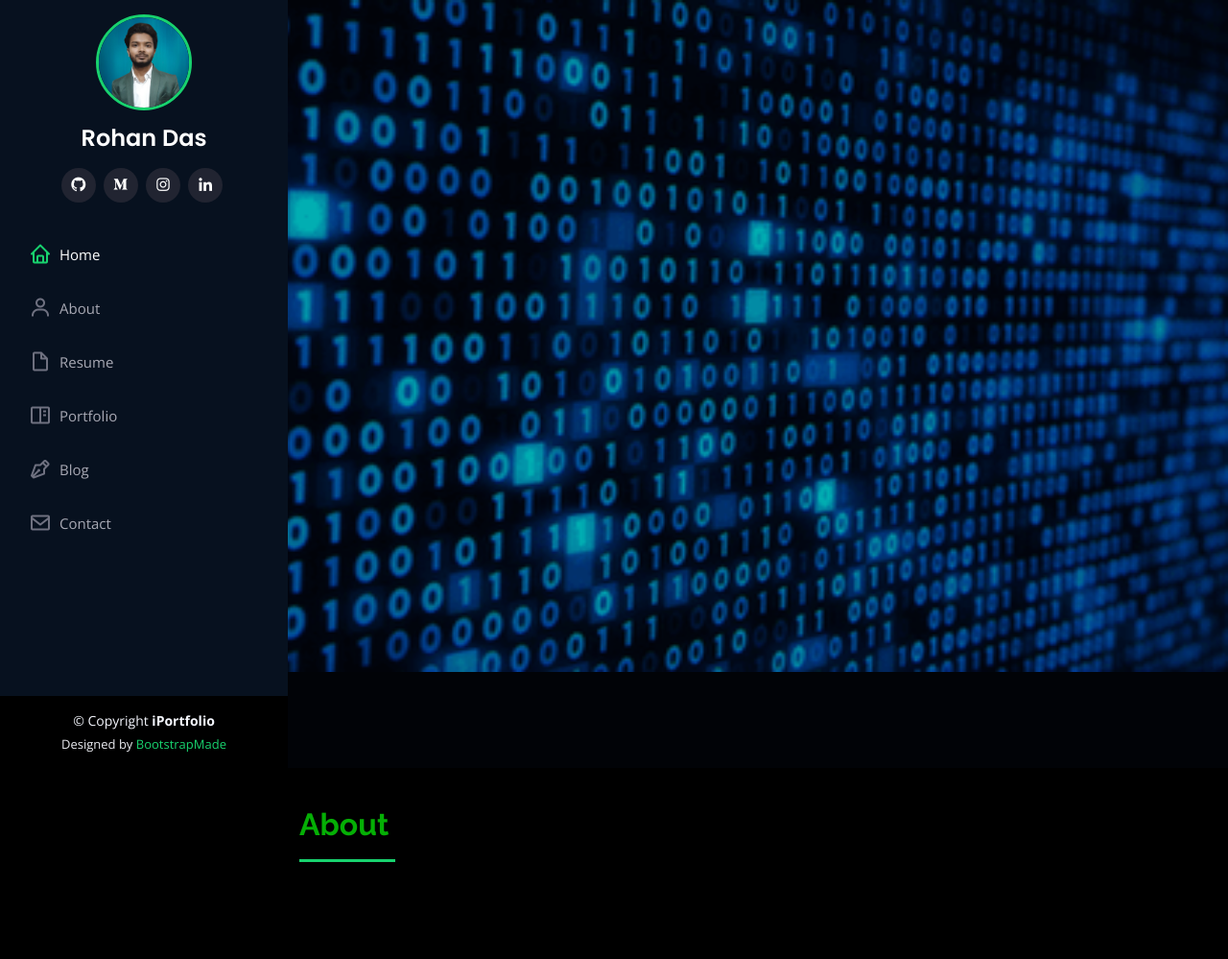
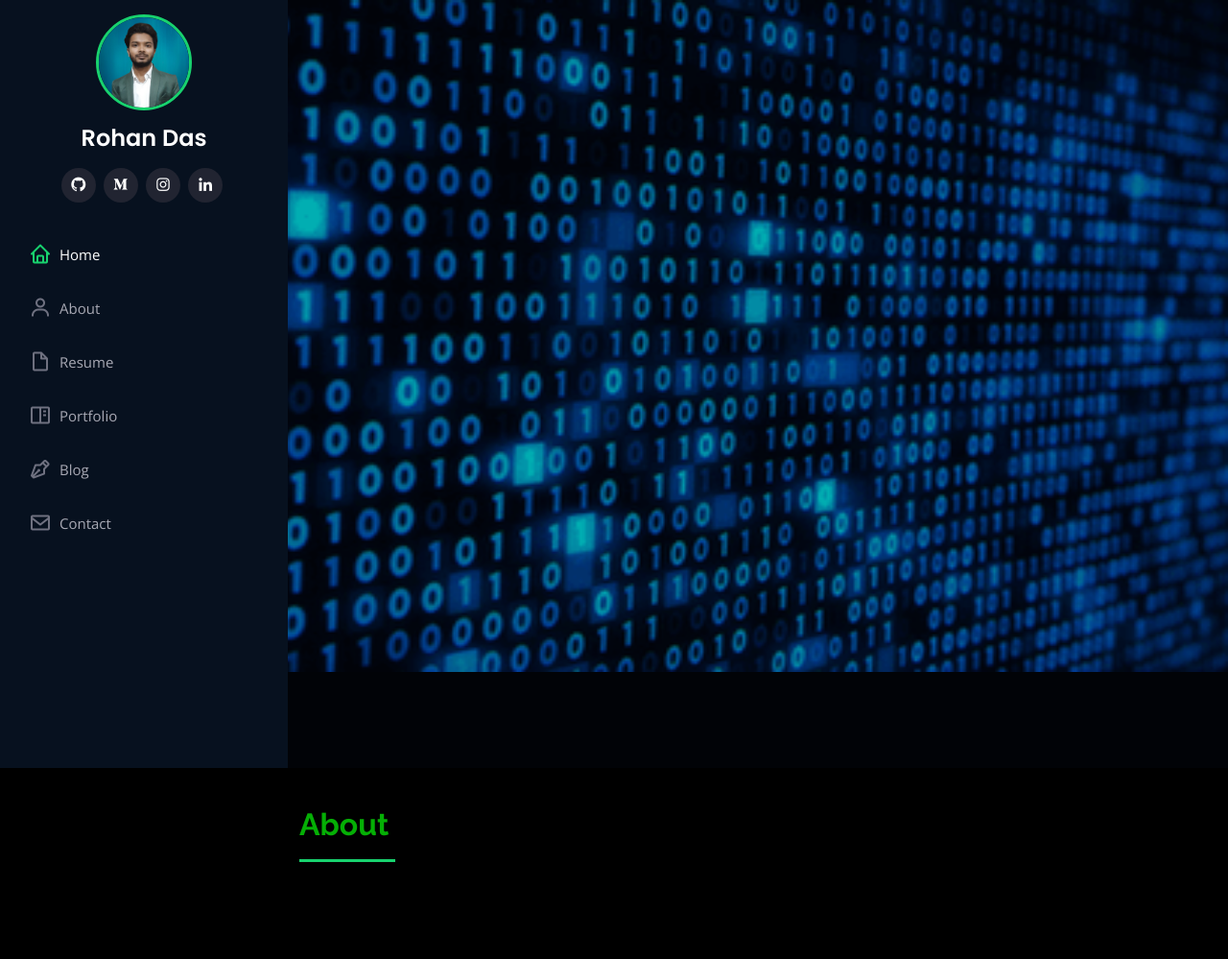
Before and after one commit to ROHANDAS2003/ROHANDAS2003.github.io, a PHP site: page / in a window 1280 px wide. Shown: the top 999 px of the page at 96% size. Run offline with PHP 8.4, Linux system fonts and the light colour scheme.

Commit message:
added the favicon image
added the favicon image

```diff
--- a/assets/css/style.css
+++ b/assets/css/style.css
@@ -921,37 +921,3 @@
     transform: rotate(360deg);
   }
 }
-
-/*--------------------------------------------------------------
-# Footer
---------------------------------------------------------------*/
-#footer {
-  padding: 15px;
-  color: #f4f6fd;
-  font-size: 14px;
-  position: fixed;
-  left: 0;
-  bottom: 0;
-  width: 300px;
-  z-index: 9999;
-  background: var(--black);
-}
-
-#footer .copyright {
-  text-align: center;
-}
-
-#footer .credits {
-  padding-top: 5px;
-  text-align: center;
-  font-size: 13px;
-  color: #eaebf0;
-}
-
-@media (max-width: 1199px) {
-  #footer {
-    position: static;
-    width: auto;
-    padding-right: 20px 15px;
-  }
-}
--- a/index.html
+++ b/index.html
@@ -9,9 +9,8 @@
     <meta content="" name="description">
     <meta content="" name="keywords">
 
-    <!-- Favicons
-    <link href="assets/img/favicon.png" rel="icon">
-    <link href="assets/img/apple-touch-icon.png" rel="apple-touch-icon"> -->
+    <!-- Favicons -->
+    <link href="assets/img/favicon.png" rel="shortcut icon" type="image/x-icon">
 
     <!-- Google Fonts -->
     <link
@@ -623,23 +622,6 @@
     </main>
     <!-- End #main -->
 
-    <!-- ======= Footer ======= -->
-    <footer id="footer">
-        <div class="container">
-            <div class="copyright">
-                &copy; Copyright <strong><span>iPortfolio</span></strong>
-            </div>
-            <div class="credits">
-                <!-- All the links in the footer should remain intact. -->
-                <!-- You can delete the links only if you purchased the pro version. -->
-                <!-- Licensing information: https://bootstrapmade.com/license/ -->
-                <!-- Purchase the pro version with working PHP/AJAX contact form: https://bootstrapmade.com/iportfolio-bootstrap-portfolio-websites-template/ -->
-                Designed by <a href="https://bootstrapmade.com/">BootstrapMade</a>
-            </div>
-        </div>
-    </footer>
-    <!-- End  Footer -->
-
     <a href="#" class="back-to-top d-flex align-items-center justify-content-center"><i
             class="bi bi-arrow-up-short"></i></a>
 
```
Also changed, not shown: assets/img/favicon.png (added).
